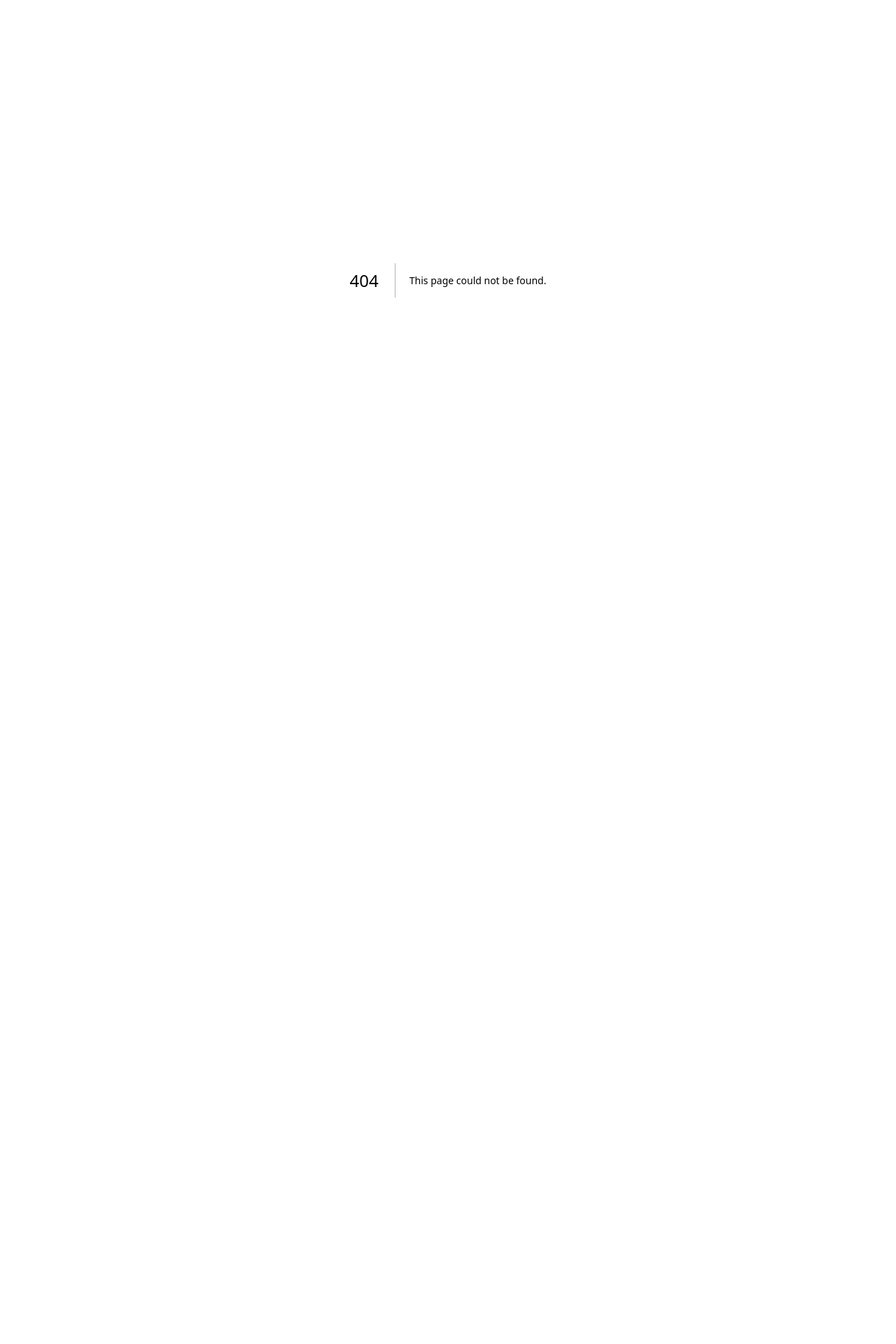
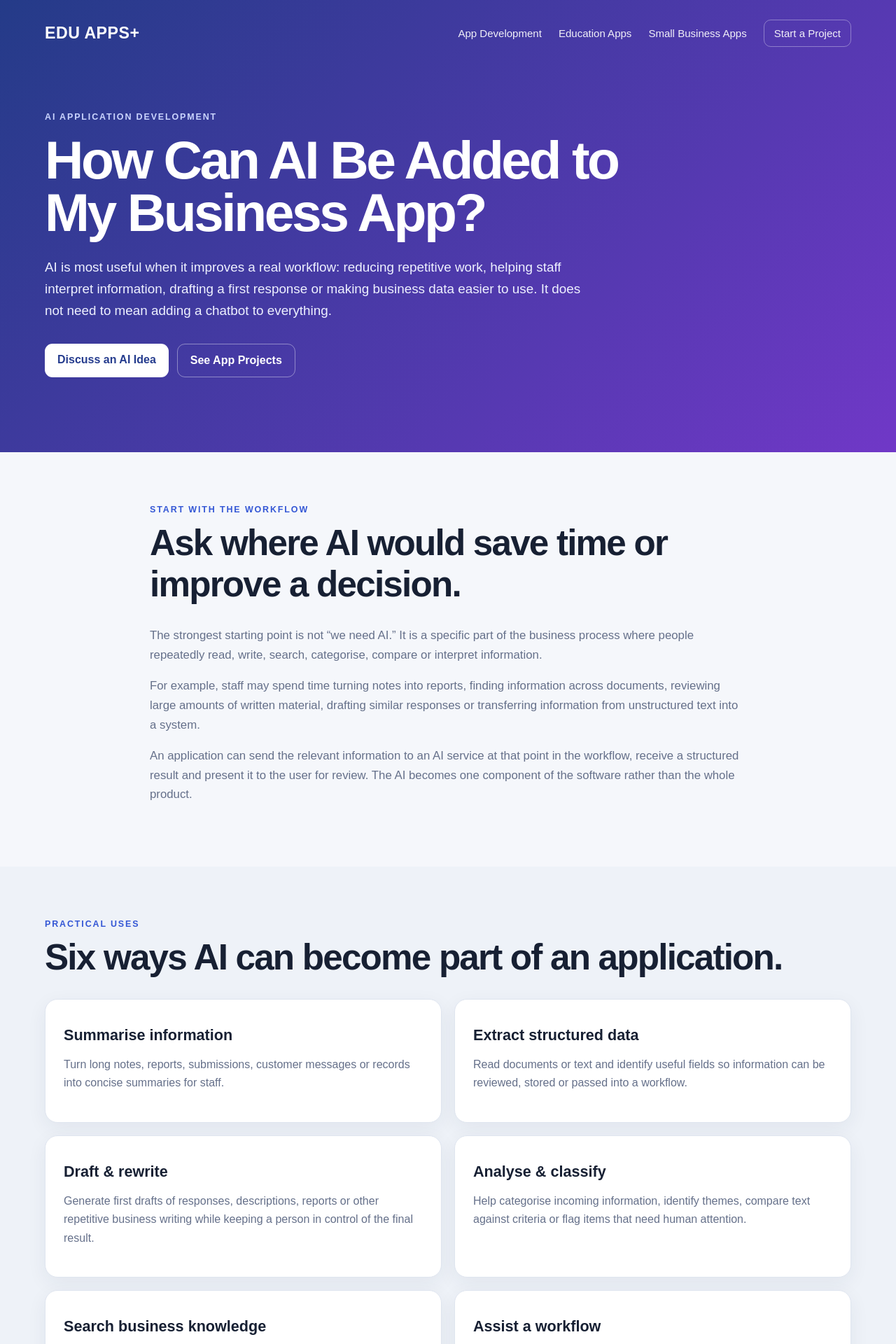
Before and after one commit to trevore777/eduappsplus_website, a Next.js app: page /ai-for-business-apps in a window 1280 px wide. Before the commit this address had no page. Shown: the top 1920 px of the page at 70% size. Before the commit the page ends 800 px from the top, so only its background shows below. Built offline with nearby package versions, Linux system fonts and the light colour scheme.

Commit message:
Add AI for business apps guide

```diff
--- /dev/null
+++ b/app/ai-for-business-apps/page.js
@@ -0,0 +1,54 @@
+import Link from "next/link";
+
+export const metadata = {
+  title: "How Can AI Be Added to My Business App? | EDU Apps Plus",
+  description: "Learn practical ways to add AI to a business app, including document processing, summaries, feedback, search, data extraction, workflow assistance and customer support.",
+  alternates: { canonical: "/ai-for-business-apps" },
+};
+
+const uses = [
+  ["Summarise information", "Turn long notes, reports, submissions, customer messages or records into concise summaries for staff."],
+  ["Extract structured data", "Read documents or text and identify useful fields so information can be reviewed, stored or passed into a workflow."],
+  ["Draft & rewrite", "Generate first drafts of responses, descriptions, reports or other repetitive business writing while keeping a person in control of the final result."],
+  ["Analyse & classify", "Help categorise incoming information, identify themes, compare text against criteria or flag items that need human attention."],
+  ["Search business knowledge", "Allow users to ask natural-language questions about approved documents, policies or information rather than manually searching through files."],
+  ["Assist a workflow", "Place AI inside an existing process so it helps at a particular step instead of operating as a separate general-purpose chatbot."],
+];
+
+export default function AiForBusinessAppsPage() {
+  return <>
+    <header className="siteHeader"><div className="wrap">
+      <div className="top"><Link className="brand" href="/">EDU APPS+</Link><nav className="mainNav"><Link href="/app-development">App Development</Link><Link href="/education-apps">Education Apps</Link><Link href="/small-business-apps">Small Business Apps</Link><Link className="navCta" href="/enquire">Start a Project</Link></nav></div>
+      <div className="commercialHero"><span className="eyebrow">AI application development</span><h1>How Can AI Be Added to My Business App?</h1><p>AI is most useful when it improves a real workflow: reducing repetitive work, helping staff interpret information, drafting a first response or making business data easier to use. It does not need to mean adding a chatbot to everything.</p><div className="heroActions"><Link className="primaryButton" href="/enquire">Discuss an AI Idea</Link><Link className="secondaryButton" href="/case-studies">See App Projects</Link></div></div>
+    </div></header>
+
+    <main>
+      <section className="commercialSection"><div className="wrap narrow"><span className="eyebrow dark">Start with the workflow</span><h2 className="largeHeading">Ask where AI would save time or improve a decision.</h2><div className="aboutCopy"><p>The strongest starting point is not “we need AI.” It is a specific part of the business process where people repeatedly read, write, search, categorise, compare or interpret information.</p><p>For example, staff may spend time turning notes into reports, finding information across documents, reviewing large amounts of written material, drafting similar responses or transferring information from unstructured text into a system.</p><p>An application can send the relevant information to an AI service at that point in the workflow, receive a structured result and present it to the user for review. The AI becomes one component of the software rather than the whole product.</p></div></div></section>
+
+      <section className="commercialSection altSection"><div className="wrap"><span className="eyebrow dark">Practical uses</span><h2 className="largeHeading">Six ways AI can become part of an application.</h2><div className="serviceGrid">{uses.map(([title,text]) => <div className="serviceCard" key={title}><h3>{title}</h3><p>{text}</p></div>)}</div></div></section>
+
+      <section className="commercialSection"><div className="wrap aboutGrid"><div><span className="eyebrow dark">How integration works</span><h2 className="largeHeading">Your app remains in control of the process.</h2></div><div className="aboutCopy"><p>A business application will commonly connect to an AI model through an API. The application decides what information is sent, provides instructions about the required task, receives the result and then decides how that result should be displayed or used.</p><p>This means AI can sit alongside the rest of the application: user authentication, a PostgreSQL or other database, uploaded documents, dashboards, external APIs, payments and existing business rules.</p><p>For reliable workflows, the application can also request structured output rather than unrestricted prose. That makes it easier to validate the response and use selected values elsewhere in the system.</p></div></div></section>
+
+      <section className="commercialSection altSection"><div className="wrap"><span className="eyebrow dark">Human oversight</span><h2 className="largeHeading">AI output should be treated as generated assistance, not guaranteed truth.</h2><div className="serviceGrid">
+        <div className="serviceCard"><h3>Review important outputs</h3><p>Where an answer affects customers, assessment, finance, safety or another significant decision, design an appropriate human review step.</p></div>
+        <div className="serviceCard"><h3>Limit the task</h3><p>AI is easier to evaluate when it performs a clearly defined job using the information required for that job.</p></div>
+        <div className="serviceCard"><h3>Validate structured results</h3><p>If software expects particular fields, categories or values, validate them before they are saved or used by another process.</p></div>
+        <div className="serviceCard"><h3>Plan for failure</h3><p>The workflow should handle unavailable services, malformed responses and uncertain results without breaking the rest of the application.</p></div>
+      </div></div></section>
+
+      <section className="commercialSection"><div className="wrap narrow"><span className="eyebrow dark">Privacy and security</span><h2 className="largeHeading">Decide what information the AI actually needs.</h2><div className="aboutCopy"><p>Before integrating AI, identify what data may be sent to an external service and whether sensitive or personal information is involved. The design should minimise unnecessary data sharing and use provider and account settings appropriate to the application's requirements.</p><p>API credentials should remain on the server rather than being exposed in browser code. Access controls, logging, data retention and user permissions should be considered as part of the application architecture, not added after the AI feature is built.</p><p>For schools and businesses handling sensitive information, privacy requirements may influence which provider, model, hosting arrangement and workflow are suitable.</p></div></div></section>
+
+      <section className="commercialSection altSection"><div className="wrap aboutGrid"><div><span className="eyebrow dark">What does AI cost?</span><h2 className="largeHeading">There are development costs and ongoing usage costs.</h2></div><div className="aboutCopy"><p>Adding AI involves the work required to design and build the integration, but many AI services also charge according to usage. The cost can depend on the model selected and the amount of information processed or generated.</p><p>A well-designed application can control these costs by using AI only where it adds value, limiting unnecessary context, selecting an appropriate model for each task and monitoring usage.</p><p>The AI feature should therefore be scoped alongside the rest of the application rather than treated as a free add-on. For broader development considerations, see <Link className="textLink" href="/small-business-app-cost">How Much Does It Cost to Develop a Small Business App?</Link></p></div></div></section>
+
+      <section className="commercialSection"><div className="wrap"><span className="eyebrow dark">A useful first AI project</span><h2 className="largeHeading">Pick one repetitive task and prove the value.</h2><div className="serviceGrid">
+        <div className="serviceCard"><h3>1. Identify the task</h3><p>Choose a repeated activity involving text, documents, classification, search or drafting.</p></div>
+        <div className="serviceCard"><h3>2. Define the input</h3><p>Work out exactly what information the AI needs and what information it should never receive.</p></div>
+        <div className="serviceCard"><h3>3. Define a useful output</h3><p>Specify what a good response looks like and how a person will review, edit or approve it.</p></div>
+        <div className="serviceCard"><h3>4. Measure the result</h3><p>Test whether the feature actually saves time, improves consistency or makes the workflow easier before expanding it.</p></div>
+      </div><div className="aboutCopy"><p>If you are still deciding what type of application to build, see <Link className="textLink" href="/web-app-vs-mobile-app">Web App vs Mobile App — Which Should I Build?</Link> or start with <Link className="textLink" href="/have-an-idea">I Have an App Idea — Where Do I Start?</Link></p></div></div></section>
+
+      <section className="commercialSection"><div className="wrap"><div className="ctaPanel"><div><span className="eyebrow">Have a workflow AI could improve?</span><h2>Start with the business problem, not the AI buzzword.</h2><p>EDU Apps Plus can help identify where AI fits into a custom web application, database or existing workflow and build a focused first implementation that can be tested with real users.</p></div><Link className="primaryButton" href="/enquire">Discuss My AI Project</Link></div></div></section>
+    </main>
+    <footer>EDU Apps Plus · Custom App & AI Development · <Link href="/">Home</Link></footer>
+  </>;
+}
```
